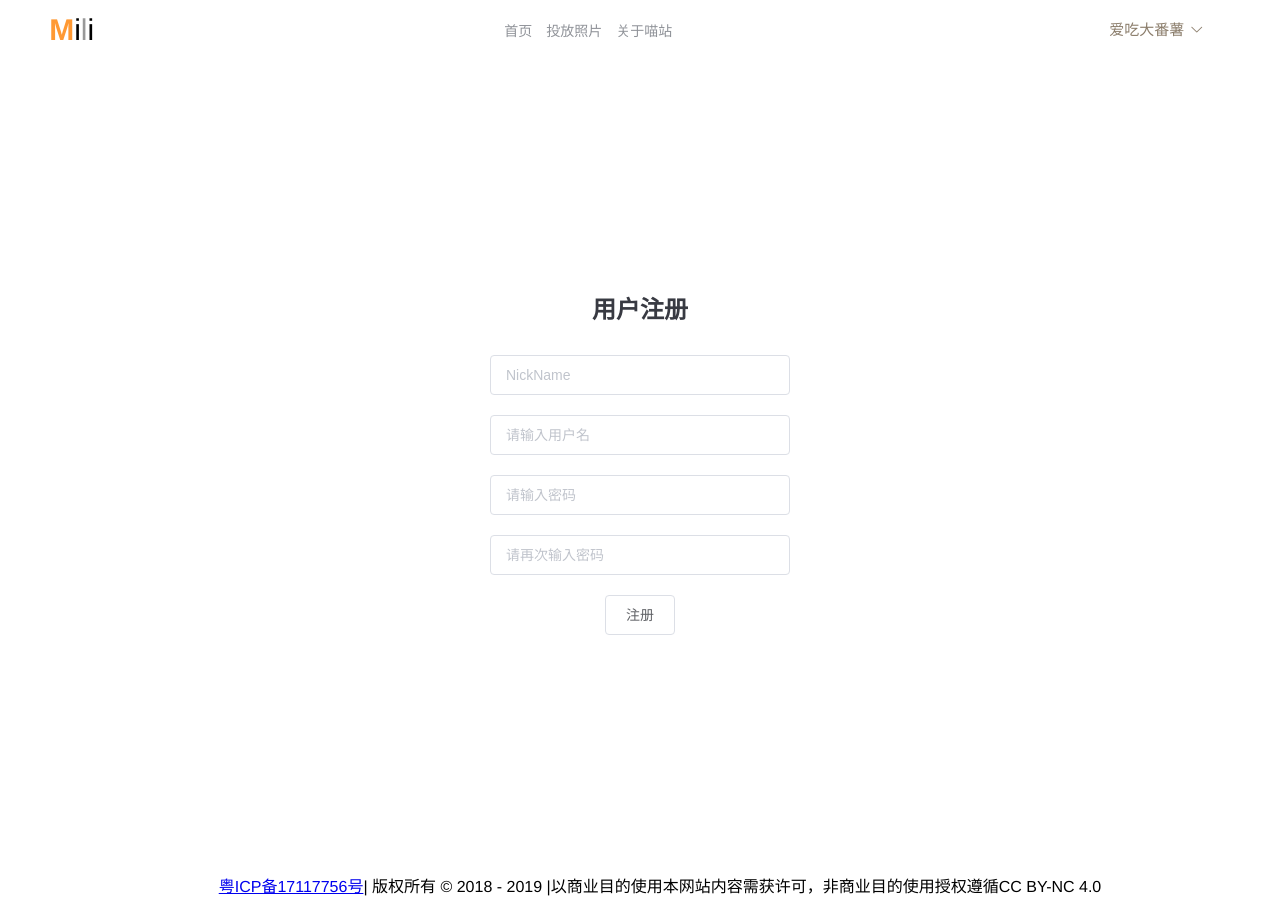
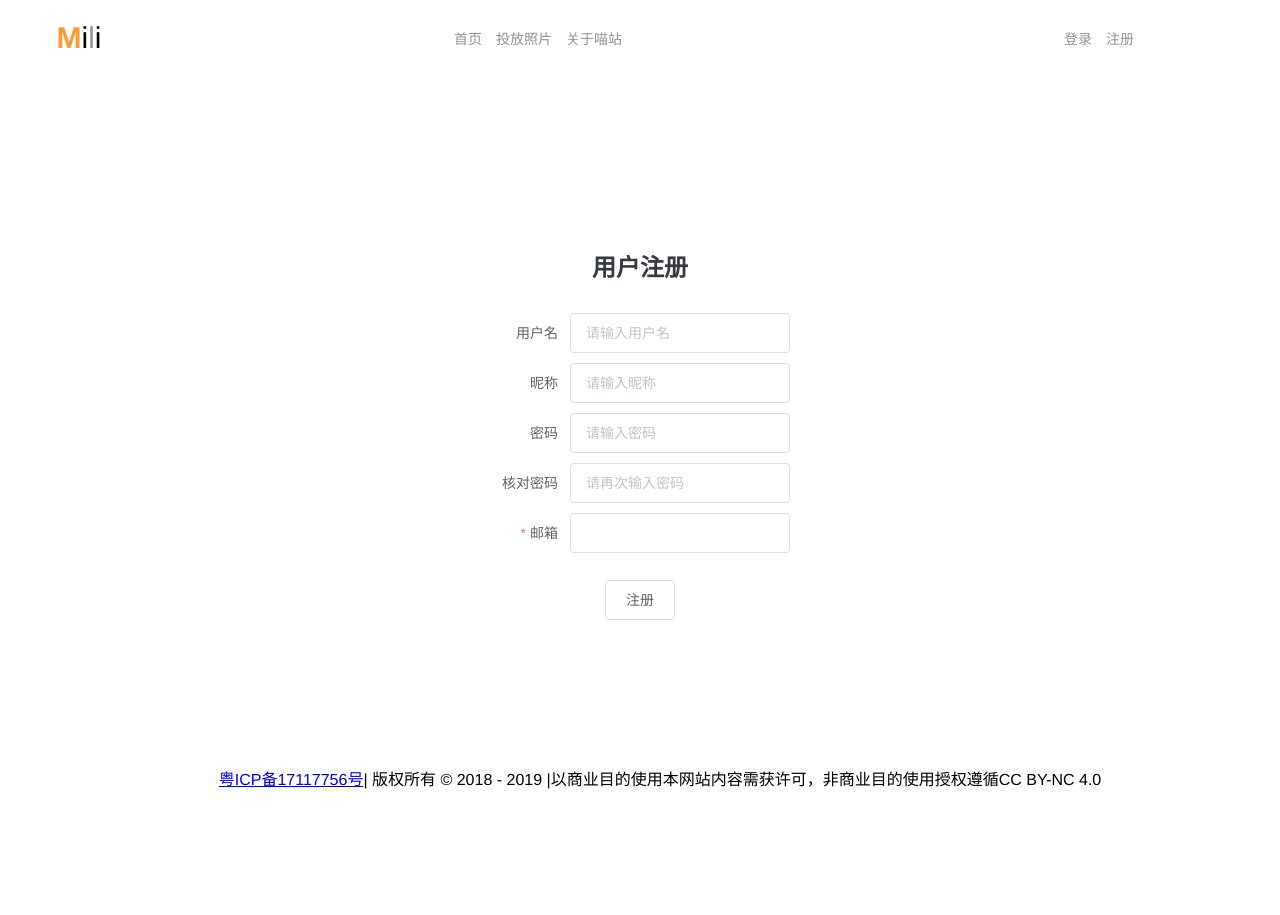
Before and after one commit to YF-Gooo/milisite-vue, a Vue app: page /signup in a window 1280 px wide. After the commit the page ends 808 px from the top, so only its background shows below. Built offline with nearby package versions, Linux system fonts and the light colour scheme.

Commit message:
update login components

```diff
--- a/src/App.vue
+++ b/src/App.vue
@@ -29,16 +29,10 @@ export default {
 <style>
   html{
     height:100%;
-    margin:0;
-    padding:0;
     font-family: 'Avenir', Helvetica, Arial, sans-serif;
-    -webkit-font-smoothing: antialiased;
-    -moz-osx-font-smoothing: grayscale;
     text-align: center;
   }
   body {
-    margin: 0;
-    padding: 0;
     min-height: 100%;
     position: relative;
   }
--- a/src/components/header/NavBar.vue
+++ b/src/components/header/NavBar.vue
@@ -6,12 +6,12 @@
       <span style="color:#999999;font-size:30px;">l</span>
       <span style="font-size:30px;">i</span>
     </el-col>
-    <el-col :span="18">
+    <el-col :span="16">
         <el-link type="info" href="/">首页</el-link>
         <el-link type="info" href="/postimage">投放照片</el-link>
         <el-link type="info" href="/about">关于喵站</el-link>
     </el-col>
-    <el-col :span="4">
+    <el-col :span="6">
         <el-link v-if="!user" type="info" href="/signin">登录</el-link>
         <el-link v-if="!user" type="info" href="/signup">注册</el-link>
         <el-dropdown v-if="user">
@@ -34,7 +34,7 @@ export default {
   name: 'NavBar',
   data() {
     return {
-      user:"爱吃大番薯",
+      user:"",
       text:"",
     };
   },
--- a/src/components/image/PostImage.vue
+++ b/src/components/image/PostImage.vue
@@ -20,7 +20,7 @@
           :http-request="fnUploadRequest"
           :show-file-list="false">
           <img v-if="imageUrl" :src="imageUrl" class="avatar">
-          <i v-else class="el-icon-plus avatar-uploader-icon"></i>
+          <i v-else class="el-icon-plus avatar-uploader-icon" style="line-height: 163px;"></i>
           <div class="el-upload__tip" slot="tip">只能上传png文件，且不超过500kb</div>
         </el-upload>
       </el-form-item>
@@ -116,7 +116,7 @@ export default {
 
 <style>
   .post-image{
-    margin:5% 30%;
+    margin:5% 20%;
   }
   .avatar-uploader .el-upload {
     border: 1px dashed #d9d9d9;
@@ -137,8 +137,8 @@ export default {
     text-align: center;
   }
   .avatar {
-    max-width: 178px;
-    max-height: 178px;
+    width: 178px;
+    height: 178px;
     display: block;
   }
 </style>
--- a/src/components/user/SignUp.vue
+++ b/src/components/user/SignUp.vue
@@ -1,11 +1,31 @@
 <template>
   <div id="signup_wrap">
     <h1>用户注册</h1>
-    <el-input v-model="nickname" placeholder="NickName"></el-input>
-    <el-input v-model="user_name" placeholder="请输入用户名"></el-input>
-    <el-input v-model="password" placeholder="请输入密码" type="password"></el-input>
-    <el-input v-model="password_confirm" placeholder="请再次输入密码" type="password"></el-input>
-    <el-button @click="signup">注册</el-button>
+    <el-form :label-position="labelPosition" label-width="80px" :model="formLabelAlign">
+      <el-form-item label="用户名">
+        <el-input v-model="user_name" placeholder="请输入用户名"></el-input>
+      </el-form-item>
+      <el-form-item label="昵称">
+        <el-input v-model="nickname" placeholder="请输入昵称"></el-input>
+      </el-form-item>
+      <el-form-item label="密码">
+        <el-input v-model="password" placeholder="请输入密码" type="password"></el-input>
+      </el-form-item>
+      <el-form-item label="核对密码">
+        <el-input v-model="password_confirm" placeholder="请再次输入密码" type="password"></el-input>
+      </el-form-item>
+      <el-form-item
+        prop="email"
+        label="邮箱"
+        :rules="[
+          { required: true, message: '请输入邮箱地址', trigger: 'blur' },
+          { type: 'email', message: '请输入正确的邮箱地址', trigger: ['blur', 'change'] }
+        ]"
+      >
+        <el-input v-model="email"></el-input>
+      </el-form-item>
+    </el-form>
+    <el-button style="margin-top:17px;" @click="signup">注册</el-button>
   </div>
 </template>
 
@@ -19,6 +39,8 @@ export default {
       user_name: "",
       password: "",
       password_confirm:"",
+      email: '',
+      labelPosition: 'right',
     };
   },
   methods: {
@@ -70,15 +92,19 @@ export default {
 <style>
 #signup_wrap {
   width: 300px;
-  margin: 200px auto;
+  margin: 0 auto;
+  margin-top:150px;
 }
 
+#signup_wrap .el-form-item{
+  height:25px
+}
 #signup_wrap h1 {
   color: #383a42;
   padding: 10px;
 }
 
 #signup_wrap div {
-  padding-bottom: 20px;
+  padding-bottom: 3px;
 }
 </style>
--- a/src/views/Home.vue
+++ b/src/views/Home.vue
@@ -66,7 +66,7 @@ export default {
 </script>
 
 <style>
-.image-avatar {
+.home .image-avatar {
   width: 100%;
 }
 .image-title {
```
